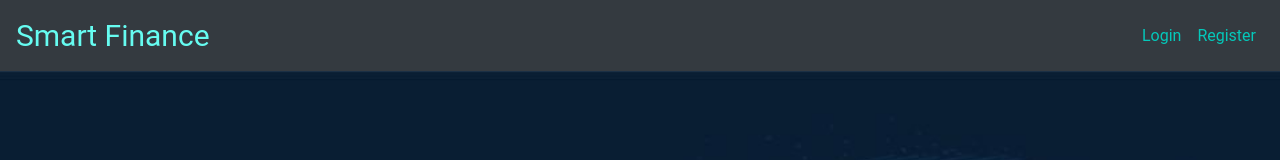
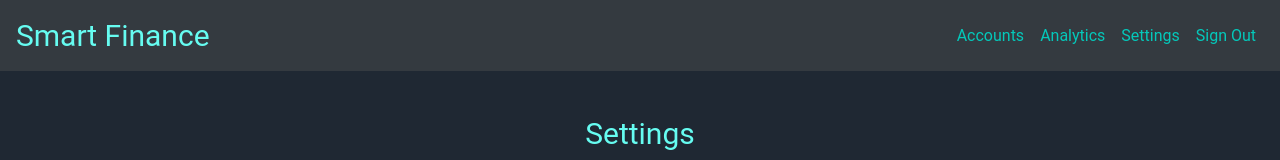
Before and after one commit to junwei26/DevOps_Smart_Finance, a React (Create React App) app in the folder frontend/: page /settings in a window 1280 px wide. Before the commit this address led to /. Shown: the top 160 px of the page. Built offline with nearby package versions, Linux system fonts and the light colour scheme; sample sign-in values are in the browser's storage.

Commit message:
Removed authcontext, using localStorage instead

```diff
--- a/frontend/src/App.js
+++ b/frontend/src/App.js
@@ -1,4 +1,4 @@
-import React, { useState } from "react";
+import React from "react";
 import { Switch, Route } from "react-router-dom";
 import "./index.scss";
 import Accounts from "./pages/accounts";
@@ -6,15 +6,12 @@ import NavBar from "./components/navBar";
 import Login from "./pages/login";
 import Register from "./pages/register";
 import Settings from "./pages/settings";
-import { AuthContext } from "./authcontext";
 import ProtectedRoute from "./components/protectedroute";
 import LandingPage from "./pages/landingpage";
 
 const App = () => {
-  const [isLoggedIn, setLogin] = useState(false);
-
   return (
-    <AuthContext.Provider value={{ isLoggedIn, setLogin }}>
+    <>
       <NavBar />
       <Switch>
         <Route path="/" exact component={LandingPage} />
@@ -23,7 +20,7 @@ const App = () => {
         <ProtectedRoute path="/settings" component={Settings} />
         <ProtectedRoute path="/accounts" component={Accounts} />
       </Switch>
-    </AuthContext.Provider>
+    </>
   );
 };
 
--- a/frontend/src/authcontext/index.js
+++ /dev/null
@@ -1,6 +0,0 @@
-import React, { useContext } from "react";
-
-export const AuthContext = React.createContext({ isLoggedIn: false, setLogin: () => {} });
-export const UseAuthContext = () => {
-  return useContext(AuthContext);
-};
--- a/frontend/src/components/navBar/NavBarButtons.js
+++ b/frontend/src/components/navBar/NavBarButtons.js
@@ -1,11 +1,9 @@
 import React from "react";
 import Nav from "react-bootstrap/Nav";
 import { Link } from "react-router-dom";
-import { UseAuthContext } from "../../authcontext";
 
 const NavBarButtons = () => {
-  const { isLoggedIn, setLogin } = UseAuthContext();
-
+  const isLoggedIn = localStorage.getItem("currentUser");
   return (
     <Nav className="ml-auto">
       {isLoggedIn ? (
@@ -19,7 +17,14 @@ const NavBarButtons = () => {
           <Nav.Link as={Link} to="/settings">
             Settings
           </Nav.Link>
-          <Nav.Link as={Link} to="/" onClick={() => setLogin(false)}>
+          <Nav.Link
+            as={Link}
+            to="/"
+            onClick={() => {
+              localStorage.removeItem("currentUser");
+              window.location.reload(false);
+            }}
+          >
             Sign Out
           </Nav.Link>
         </>
--- a/frontend/src/components/protectedroute/index.js
+++ b/frontend/src/components/protectedroute/index.js
@@ -1,10 +1,9 @@
 import React from "react";
 import { Redirect, Route } from "react-router-dom";
-import { UseAuthContext } from "../../authcontext";
 import PropTypes from "prop-types";
 
 const ProtectedRoute = (props) => {
-  const { isLoggedIn } = UseAuthContext();
+  const isLoggedIn = localStorage.getItem("currentUser");
   return isLoggedIn ? (
     <Route exact={props.exact} path={props.path} component={props.component} />
   ) : (
--- a/frontend/src/pages/login/index.js
+++ b/frontend/src/pages/login/index.js
@@ -3,7 +3,6 @@ import "./index.scss";
 import { useHistory } from "react-router-dom";
 import Form from "react-bootstrap/Form";
 import Button from "react-bootstrap/Button";
-import { UseAuthContext } from "../../authcontext";
 
 const regex = /^[a-zA-Z0-9.!#$%&'*+/=?^_`{|}~-]+@[a-zA-Z0-9-]+(?:\.[a-zA-Z0-9-]+)*$/;
 
@@ -19,9 +18,8 @@ const authenticate = (email, password) => {
   }
   return false;
 };
-
+const user = "test";
 const Login = () => {
-  const { setLogin } = UseAuthContext();
   let history = useHistory();
 
   const [email, setEmail] = useState("");
@@ -57,8 +55,9 @@ const Login = () => {
           type="submit"
           onClick={() => {
             if (authenticate(email, password)) {
-              setLogin(true);
+              localStorage.setItem("currentUser", user);
               history.push("/");
+              window.location.reload(false);
             }
           }}
         >
--- a/frontend/src/pages/register/index.js
+++ b/frontend/src/pages/register/index.js
@@ -3,7 +3,6 @@ import "./index.scss";
 import { useHistory } from "react-router-dom";
 import Form from "react-bootstrap/Form";
 import Button from "react-bootstrap/Button";
-import { UseAuthContext } from "../../authcontext";
 
 const regex = /^[a-zA-Z0-9.!#$%&'*+/=?^_`{|}~-]+@[a-zA-Z0-9-]+(?:\.[a-zA-Z0-9-]+)*$/;
 
@@ -23,9 +22,7 @@ const authenticate = (email, password, confirmPassword) => {
 };
 
 const Register = () => {
-  const { setLogin } = UseAuthContext();
   let history = useHistory();
-
   const [email, setEmail] = useState("");
   const [password, setPassword] = useState("");
   const [confirmPassword, setConfirmPassword] = useState("");
@@ -70,7 +67,7 @@ const Register = () => {
           type="submit"
           onClick={() => {
             if (authenticate(email, password, confirmPassword)) {
-              setLogin(true);
+              localStorage.setItem("currentUser", "test");
               history.push("/");
             }
           }}
```
Also changed, not shown: 1 other file (tests, documents, lock files or other folders).
